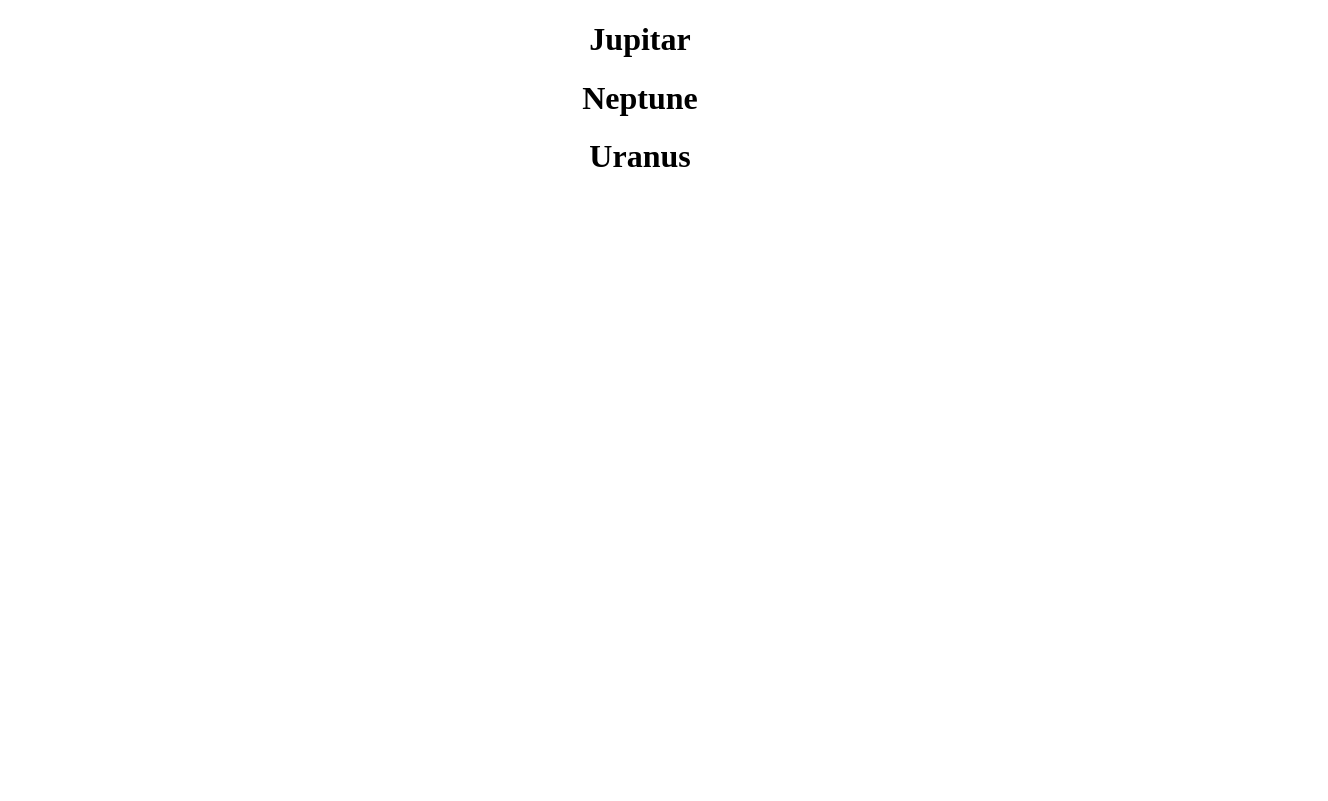
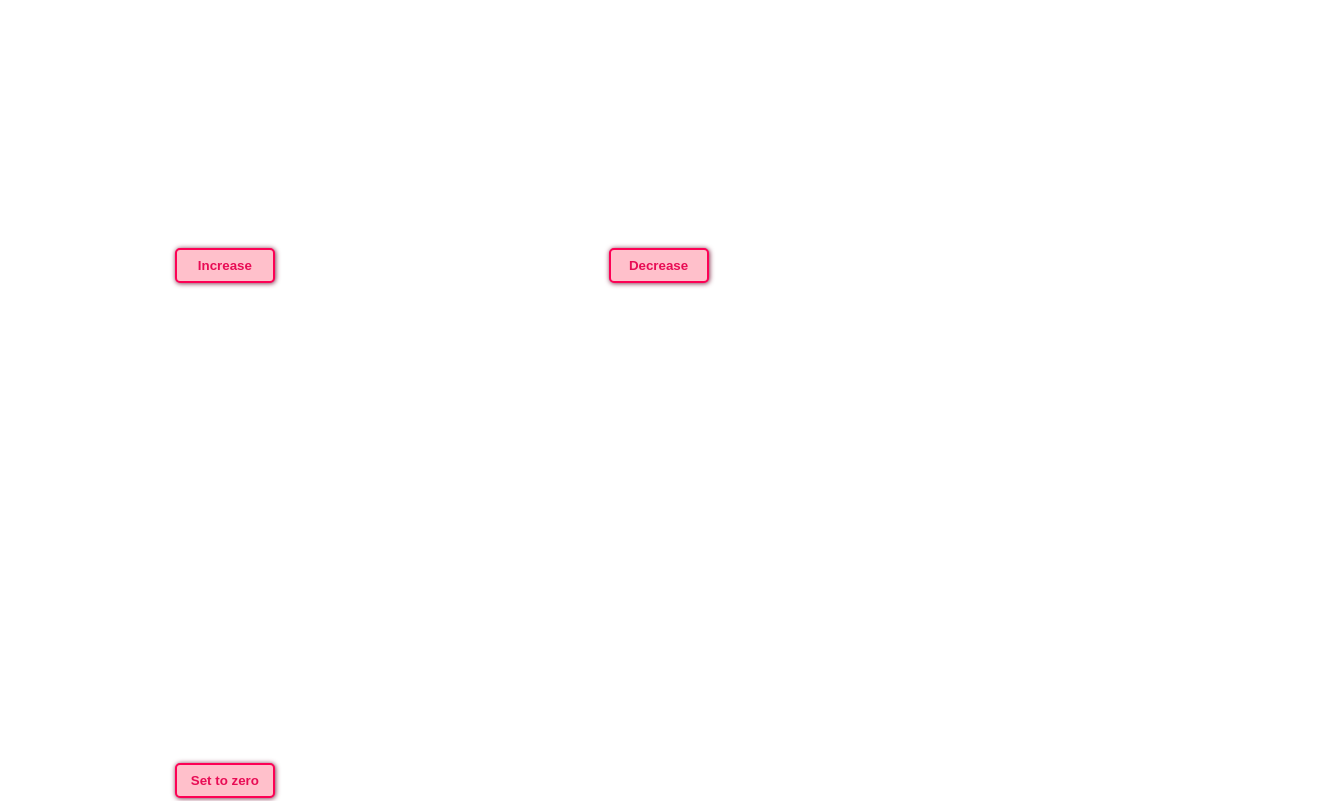
Before and after one commit to codewithmurali/first-react-app, a React (Create React App) app: page / in a window 1280 px wide. Shown: the top 801 px of the page, 1328 px wide, since content can reach past the window. Built offline with nearby package versions, Linux system fonts and the light colour scheme.

Commit message:
After count app

```diff
--- a/src/App.js
+++ b/src/App.js
@@ -1,21 +1,35 @@
 import "./App.css";
+import { useState } from "react";
+// import { Planets } from "./planets";
 
 function App() {
-  const planets = [
-    { name: "Mars", isGasPlanet: false },
-    { name: "Earth", isGasPlanet: false },
-    { name: "Jupitar", isGasPlanet: true },
-    { name: "Venus", isGasPlanet: false },
-    { name: "Neptune", isGasPlanet: true },
-    { name: "Uranus", isGasPlanet: true },
-  ];
+  const [count, setCount] = useState(0);
+
   return (
-    <div className="App">
-      {planets.map(
-        (planet, key) => planet.isGasPlanet && <h1>{planet.name}</h1>
-      )}
+    <div>
+      <button onClick={() => setCount(count + 1)}>Increase</button>
+      <button onClick={() => setCount(count - 1)}>Decrease</button>
+      <button onClick={() => setCount(0)}>Set to zero</button>
+      <br />
+      <label>{count}</label>
     </div>
   );
 }
 
 export default App;
+
+// const planets = [
+//   { name: "Mars", isGasPlanet: false },
+//   { name: "Earth", isGasPlanet: false },
+//   { name: "Jupitar", isGasPlanet: true },
+//   { name: "Venus", isGasPlanet: false },
+//   { name: "Neptune", isGasPlanet: true },
+//   { name: "Uranus", isGasPlanet: true },
+// ];
+// return (
+//   <div className="App">
+//     {planets.map(
+//       (planet, key) => planet.isGasPlanet && <h1>{planet.name}</h1>
+//     )}
+//   </div>
+// );
```
